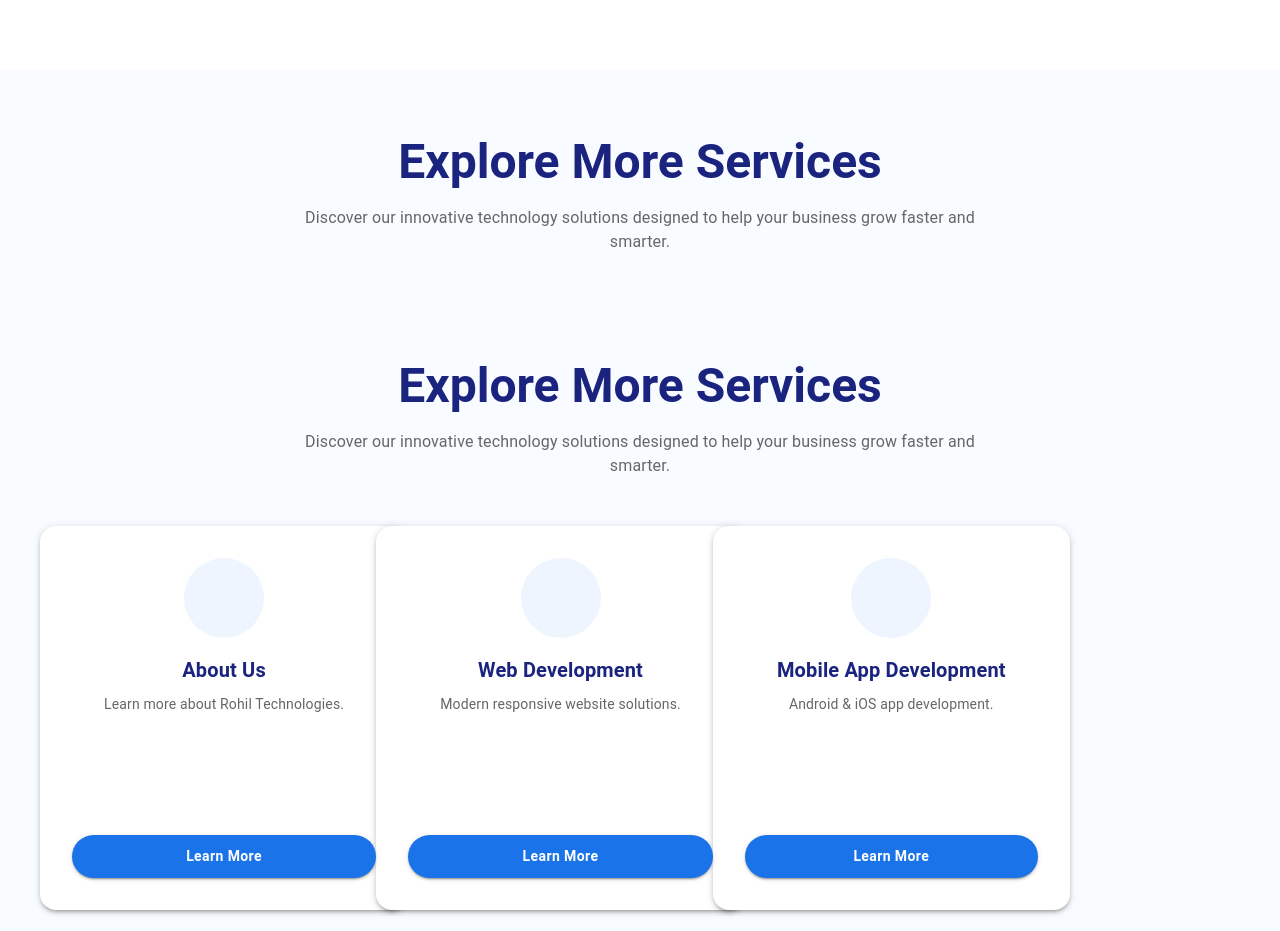
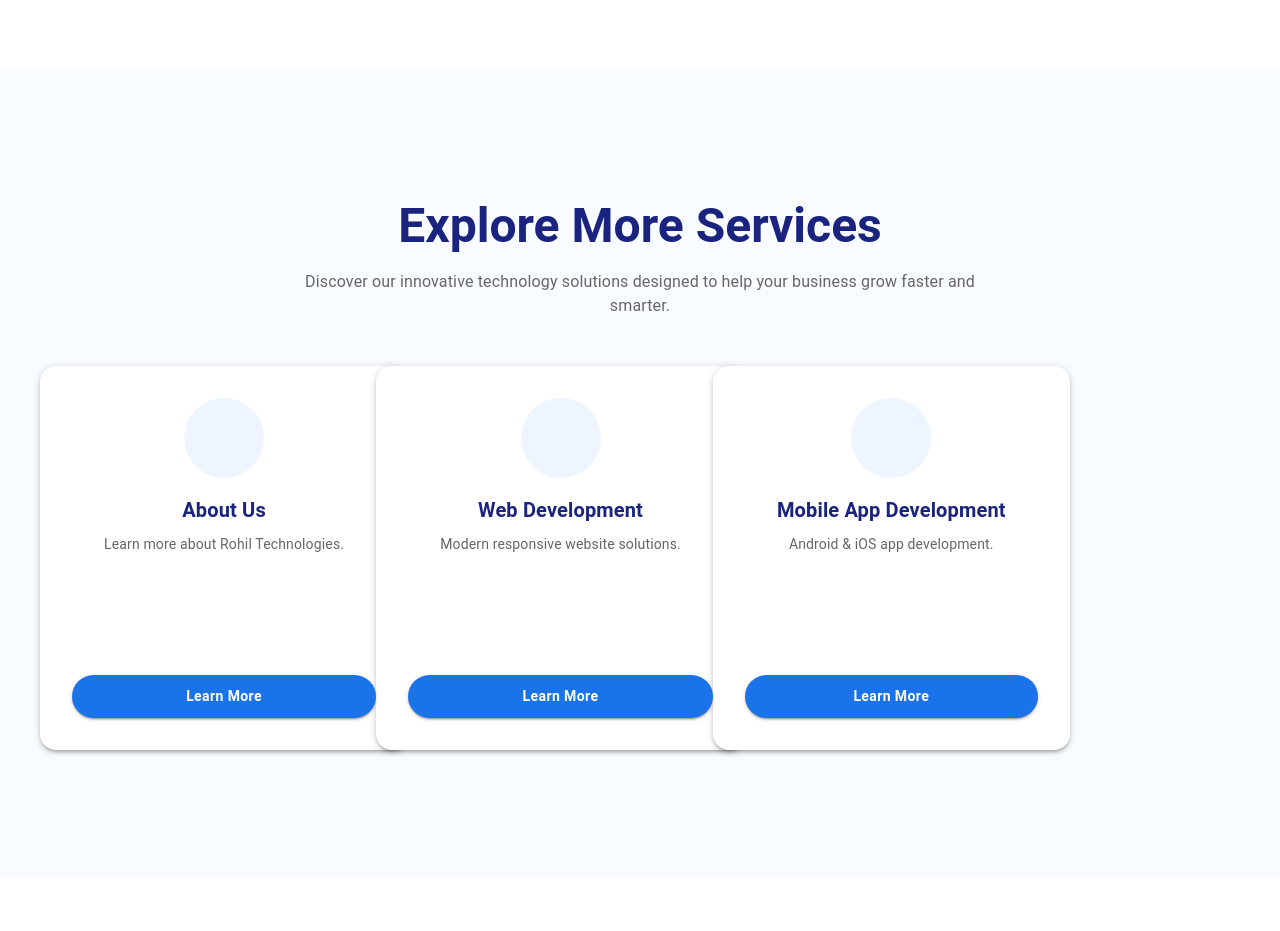
Before and after one commit to rayesharayesha61-byte/Rohil-website, a React (Create React App) app: page /billing in a window 1280 px wide. Shown: the part 4741-5672 px from the top of the page. Built offline with nearby package versions, Linux system fonts and the light colour scheme; some icons are missing.

Commit message:
again update

```diff
--- a/src/components/products/BillingSoftware.js
+++ b/src/components/products/BillingSoftware.js
@@ -284,32 +284,7 @@ const services = [
   sx={{
     px:{xs:2,sm:3,md:0}
   }}>
-    <Typography
-      variant="h3"
-      sx={{
-        textAlign: "center",
-        fontWeight: 700,
-        color: colors.darkBlue,
-        mb: 2,
-        fontSize: { xs: "2rem", md: "3rem" },
-      }}
-    >
-      Explore More Services
-    </Typography>
 
-    <Typography
-      sx={{
-        textAlign: "center",
-        color: colors.grey,
-        maxWidth: 700,
-        mx: "auto",
-        mb: 5,
-        px: 2,
-      }}
-    >
-      Discover our innovative technology solutions designed to help your
-      business grow faster and smarter.
-    </Typography>
 
    <Box
   sx={{
```
